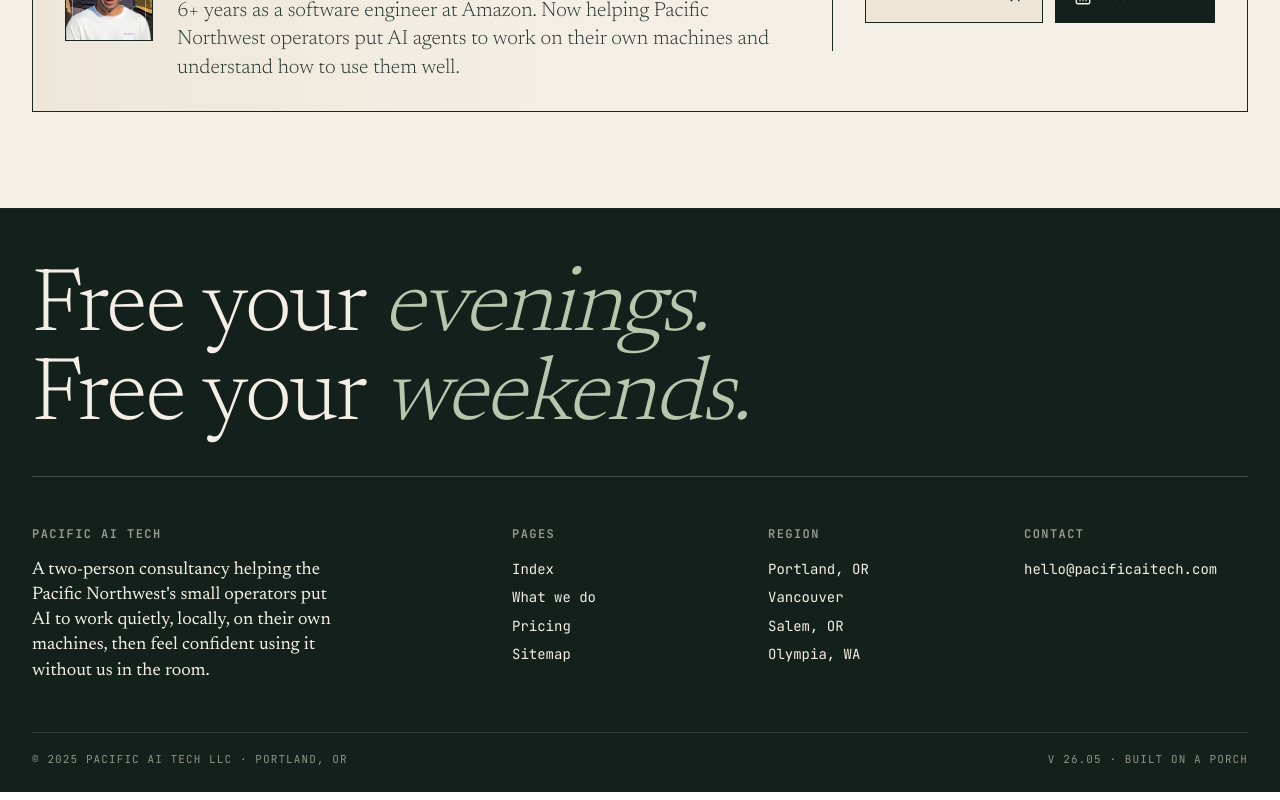
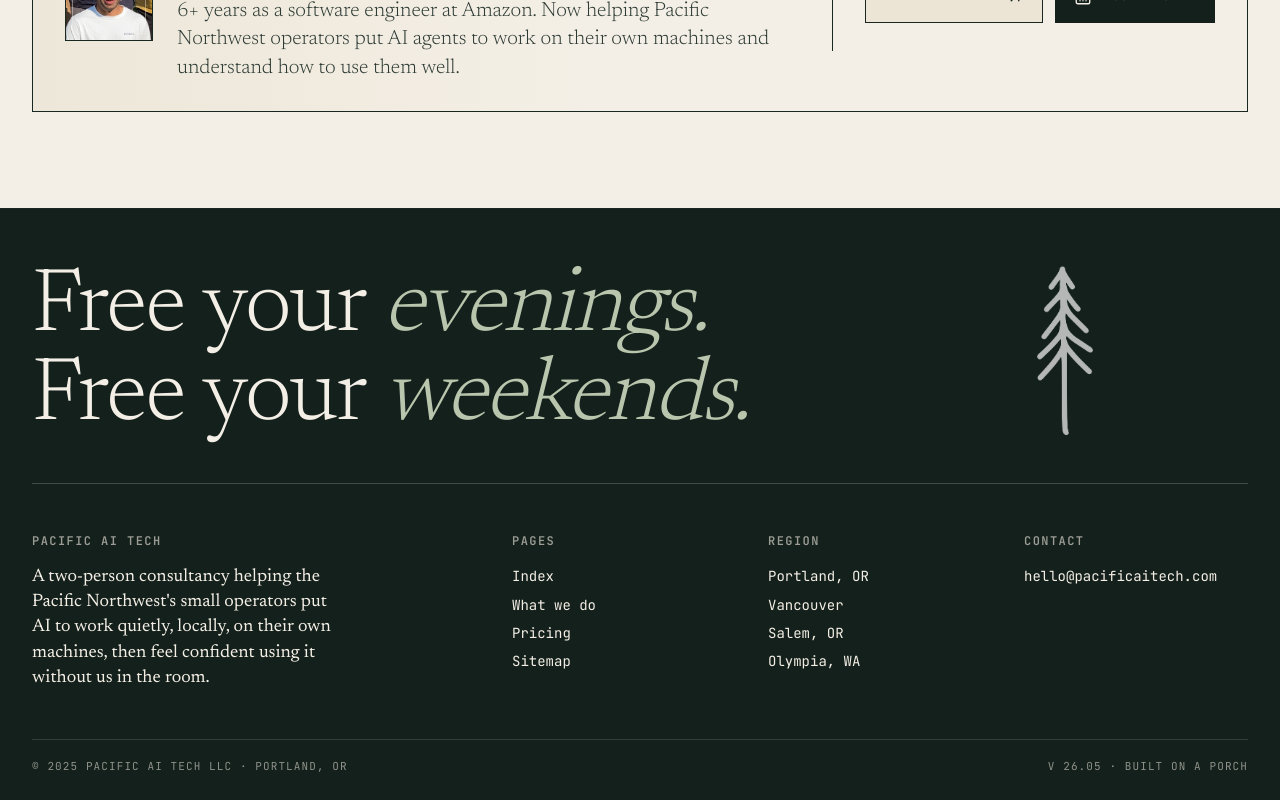
Before and after one commit to itsaark/pacific-ai-tech, a Next.js app: page / in a window 1280 px wide. Shown: the part 5858-6658 px from the top of the page. Built offline with nearby package versions, Linux system fonts and the light colour scheme.

Commit message:
Add footer pine logo treatment

```diff
--- a/src/app/globals.css
+++ b/src/app/globals.css
@@ -978,8 +978,16 @@ html {
   padding-bottom: 24px;
 }
 
+.pat-foot-top {
+  display: grid;
+  grid-template-columns: 2fr 1fr 1fr 1fr;
+  gap: 32px;
+  padding-bottom: 32px;
+  align-items: start;
+}
+
 .pat-foot-display {
-  padding-bottom: 32px;
+  grid-column: 1 / 4;
   font-size: clamp(48px, 7vw, 96px);
   font-weight: 300;
   letter-spacing: -0.02em;
@@ -993,6 +1001,21 @@ html {
 
 .pat-foot-rule {
   background: rgb(244 239 230 / 20%);
+}
+
+.pat-foot-logo {
+  display: flex;
+  justify-content: flex-start;
+  transform: translateY(
+    calc((clamp(48px, 7vw, 96px) * 2) - (clamp(60px, 6.4vw, 88px) * 512 / 225))
+  );
+}
+
+.pat-foot-logo img {
+  width: clamp(60px, 6.4vw, 88px);
+  height: auto;
+  filter: brightness(0) invert(95%);
+  opacity: 0.72;
 }
 
 .pat-foot-grid {
@@ -1058,6 +1081,14 @@ html {
 
   .pat-foot-grid {
     grid-template-columns: 1fr 1fr;
+  }
+
+  .pat-foot-top {
+    grid-template-columns: 1fr 1fr;
+  }
+
+  .pat-foot-display {
+    grid-column: 1 / 2;
   }
 }
 
@@ -1406,7 +1437,17 @@ html {
   }
 
   .pat-foot-display {
+    grid-column: 1;
     font-size: clamp(42px, 13vw, 58px);
+  }
+
+  .pat-foot-top {
+    grid-template-columns: 1fr;
+    gap: 28px;
+  }
+
+  .pat-foot-logo {
+    display: none;
   }
 
   .pat-site-foot .pat-wrap {
--- a/src/app/page.tsx
+++ b/src/app/page.tsx
@@ -700,10 +700,20 @@ export default function Home() {
 
       <footer className="pat-site-foot">
         <div className="pat-wrap">
-          <div className="pat-foot-display">
-            Free your <em>evenings.</em>
-            <br />
-            Free your <em>weekends.</em>
+          <div className="pat-foot-top">
+            <div className="pat-foot-display">
+              Free your <em>evenings.</em>
+              <br />
+              Free your <em>weekends.</em>
+            </div>
+            <div className="pat-foot-logo" aria-hidden="true">
+              <Image
+                src="/pacific-ai-tech/img/logo-pine.png"
+                alt=""
+                width={225}
+                height={512}
+              />
+            </div>
           </div>
           <Separator className="pat-foot-rule" />
           <div className="pat-foot-grid">
```
